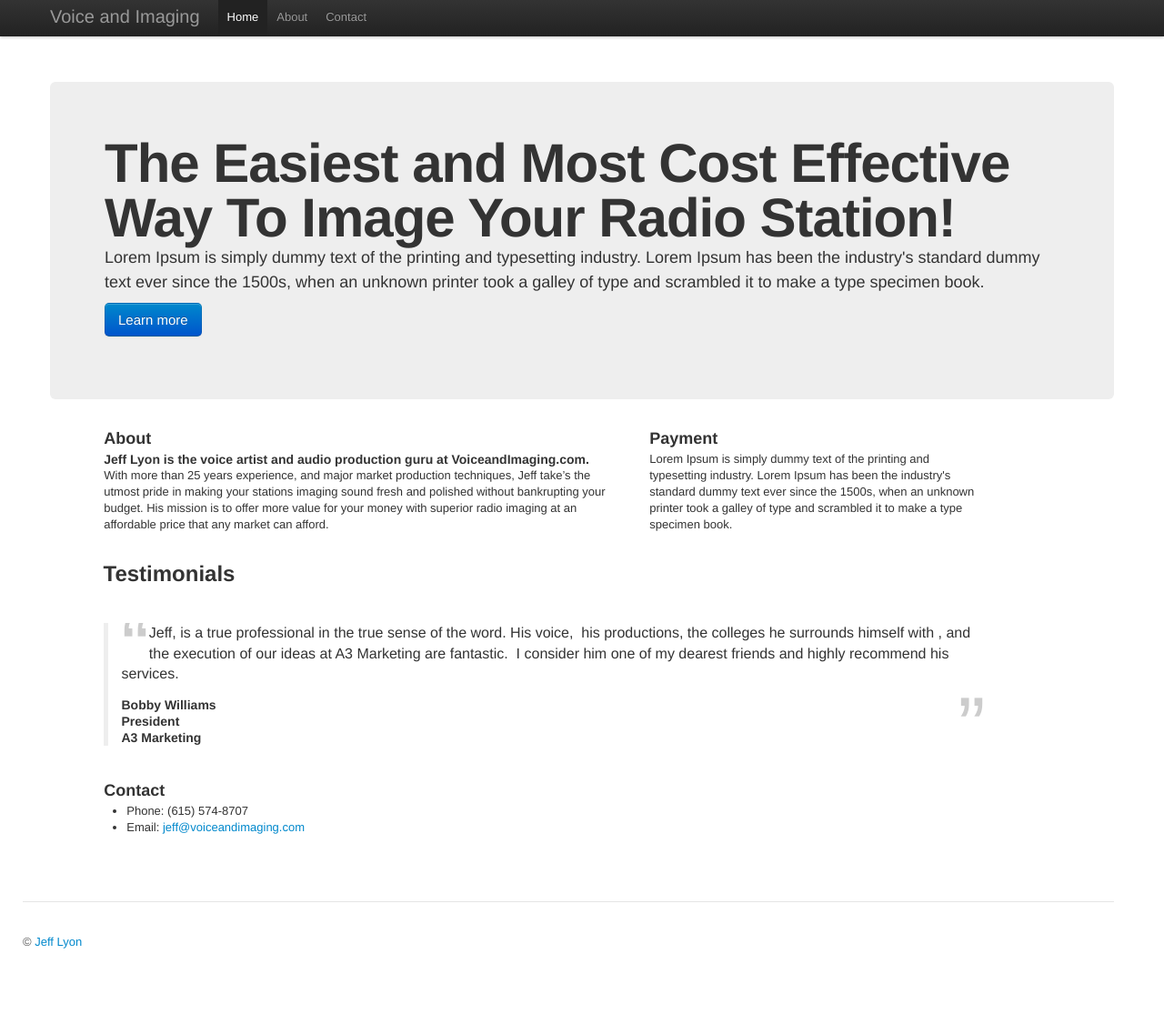
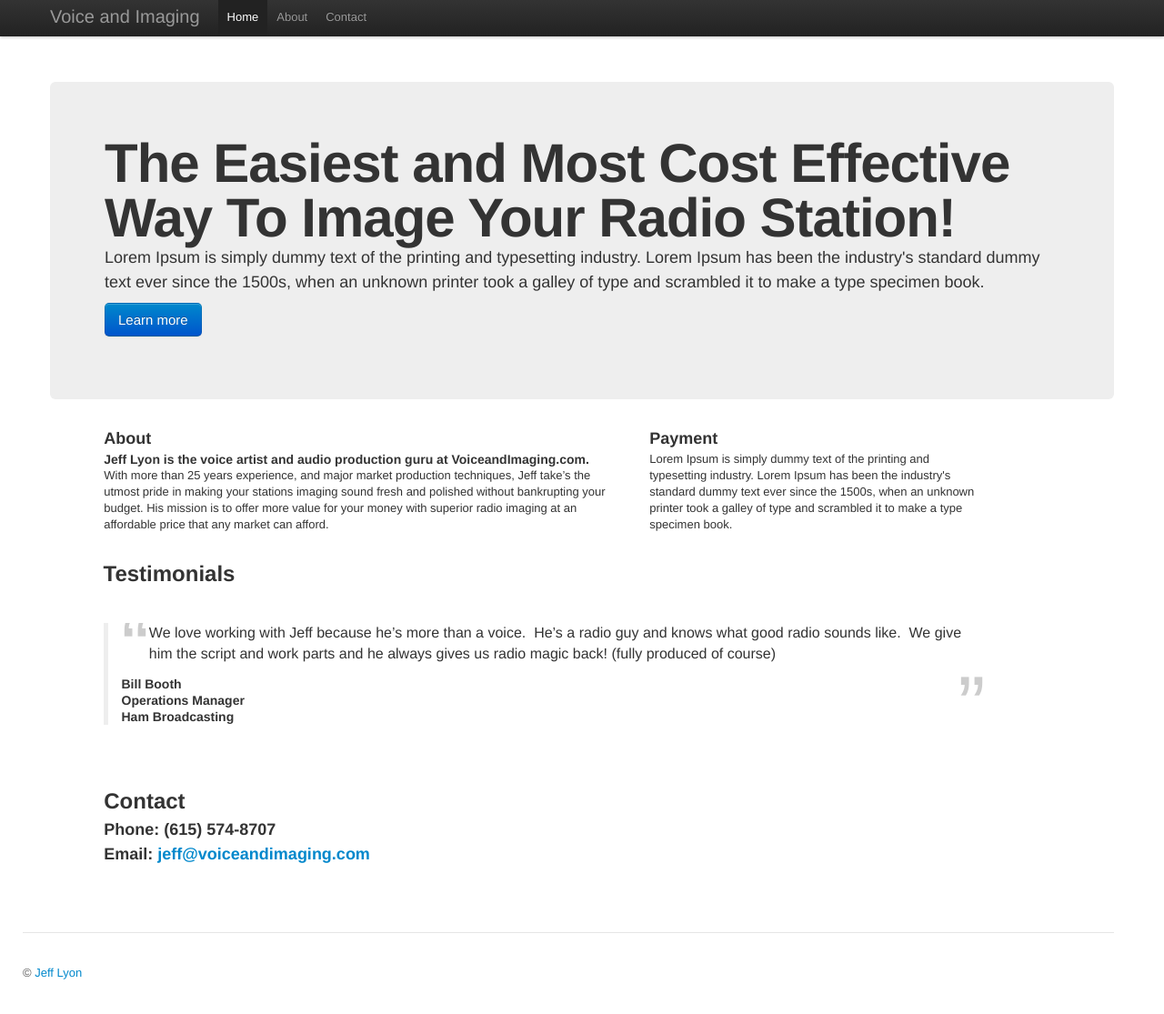
Before and after one commit to kevinold/voiceandimaging.com, a Jekyll site: the page index.html, which Jekyll copies as it is, in a window 1280 px wide and 1115 px high. Shown: the whole window at 91% size. Built offline with Jekyll 4.4.1, drawn with Linux system fonts in a browser that asks for light colours; Markdown is read by kramdown in place of the engine named in the settings.

Commit message:
adjust speed of carousel; add testimonials and contact info

```diff
--- a/assets/app.js
+++ b/assets/app.js
@@ -1,5 +1,5 @@
 $(document).ready(function() {
   $('.carousel').carousel({
-    interval: 7000
+    interval: 5000
   });
 });
--- a/index.html
+++ b/index.html
@@ -72,7 +72,7 @@
     </div>
 
     <br/>
-    <div id="testimonials" class="row span10" style='margin-left: 5%;margin-right: 5%;'>
+    <div id="testimonials" class="row span10" style='margin-left: 5%;margin-right: 5%;height:250px;'>
       <h2>Testimonials</h2>
       <br/>
       <br/>
@@ -118,17 +118,30 @@
         </blockquote>
       </div>
 
+      <div class="item">
+        <blockquote>
+        <span class="bqstart">“</span>
+        <p>Imaging needs to pop….both the writing…and the production. Few people can take someone else’s writing and do such an amazing job of getting in their head as Jeff Lyon can. He gets the feel for the imaging – and that makes it sing.</p>
+        <span class="bqend">”</span>
+        <br/>
+        <h4>Larry Stone<br/>
+        President, StoneCom Radio-Cookeville<br/>
+        Executive Producer of Titans Radio Network</h4>
+        </blockquote>
+      </div>
+
     </div>
     </div>
 
     </div>
 
+    <br clear="all"/>
     <div id="contact" class="row" style='margin-left: 2.5%;'>
       <div class="span6">
-        <h3>Contact</h3>
-        <ul>
-        	<li>Phone: (615) 574-8707</li>
-        	<li>Email: <a href="mailto:jeff@voiceandimaging.com">jeff@voiceandimaging.com</a> </li>
+        <h2>Contact</h2>
+        <ul class="unstyled">
+        	<li><h3>Phone: (615) 574-8707</h3></li>
+        	<li><h3>Email: <a href="mailto:jeff@voiceandimaging.com">jeff@voiceandimaging.com</a></h3></li>
         </ul>
       </div>
     </div>
```
